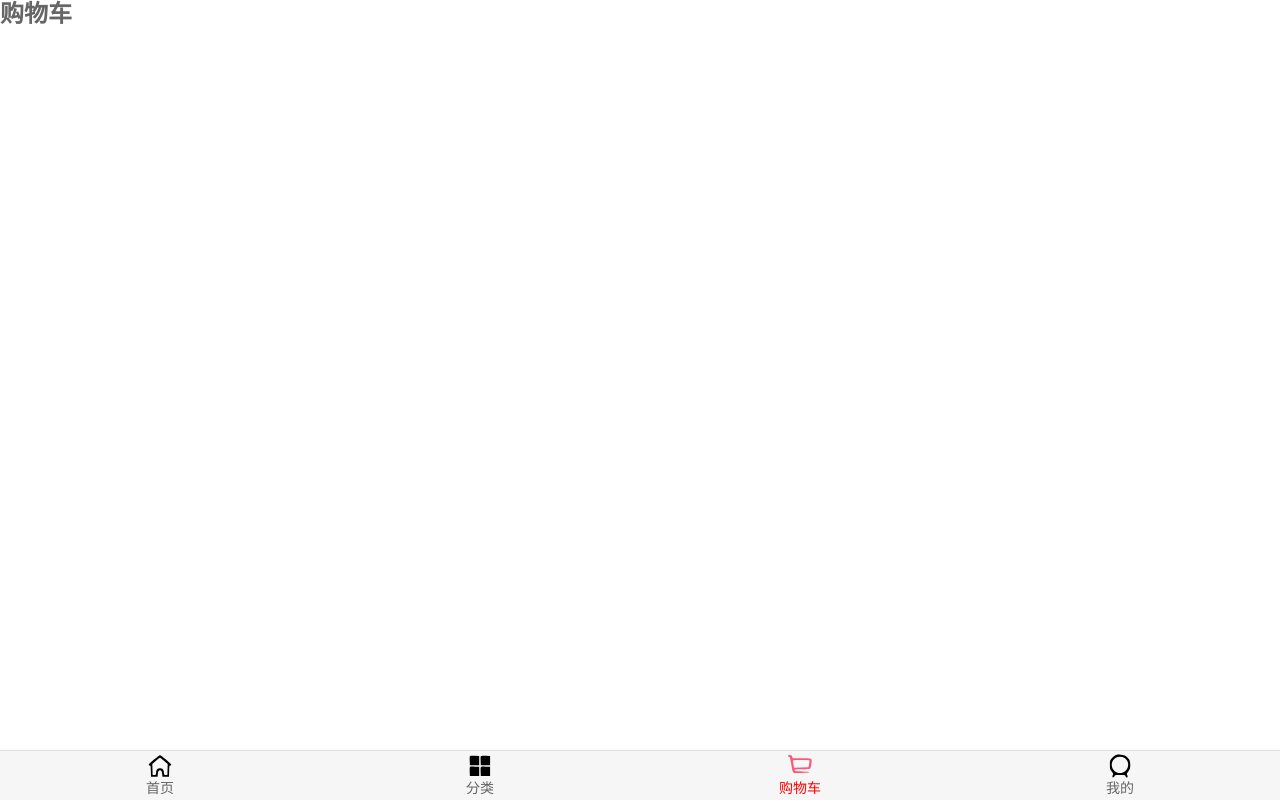
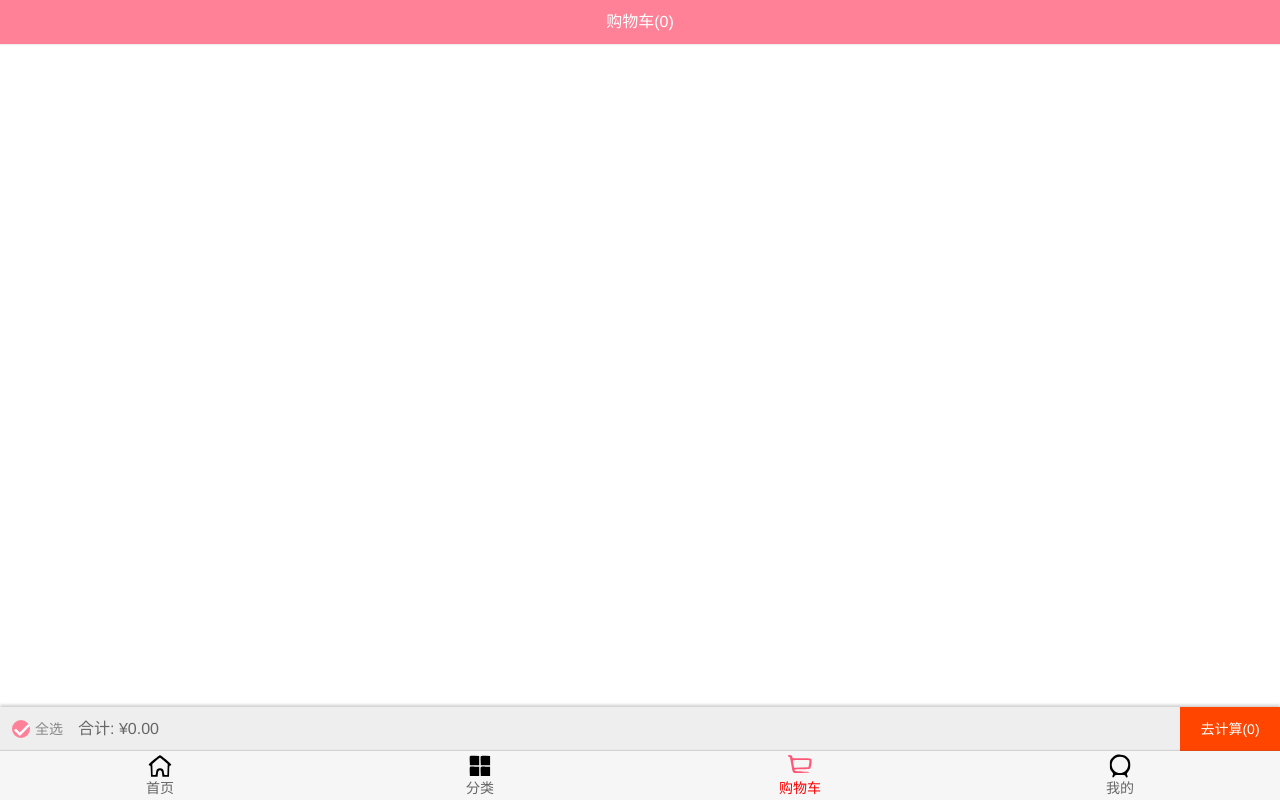
Before and after one commit to litongtong1996/vue-cl3.0, a Vue app: page /cart in a window 1280 px wide. Built offline with nearby package versions, Linux system fonts and the light colour scheme.

Commit message:
购物车商品的展示和价格计算

```diff
--- /dev/null
+++ b/src/components/content/checkButton/CheckButton.vue
@@ -0,0 +1,31 @@
+<template>
+  <div class="icon-selector" :class="{'selector-active': isChecked}">
+    <img src="~/assets/img/cart/tick.svg" alt />
+  </div>
+</template>
+<script>
+export default {
+  props: {
+    isChecked: {
+      type: Boolean,
+      default: true
+    }
+  }
+};
+</script>
+<style scoped>
+.icon-selector {
+  position: relative;
+  margin: 0;
+  width: 18px;
+  height: 18px;
+  border-radius: 50%;
+  border: 2px solid #ccc;
+  cursor: pointer;
+}
+
+.selector-active {
+  background-color: #ff8198;
+  border-color: #ff8198;
+}
+</style>
--- /dev/null
+++ b/src/store/getters.js
@@ -0,0 +1,8 @@
+export default {
+    cartLength(state){
+        return state.cartList.length
+    },
+    cartList(state){
+        return state.cartList
+    }
+}
--- a/src/store/index.js
+++ b/src/store/index.js
@@ -2,6 +2,7 @@
 import Vuex from "vuex"
 import mutations from "./mutations"
 import actions from "./actions"
+import getters from "./getters"
 
 // 1.安装插件
 Vue.use(Vuex)
@@ -12,7 +13,8 @@
 const store = new Vuex.Store({
   state,
   mutations,
-  actions
+  actions,
+  getters
   //   state: {
   //     cartList: []
   //   },
--- a/src/store/mutations.js
+++ b/src/store/mutations.js
@@ -6,6 +6,7 @@
   },
 //   addToCart(state, payload) {
   [ADD_TO_CART](state, payload) {
+    payload.checked = true
     state.cartList.push(payload)
   }
 }
--- a/src/views/cart/Cart.vue
+++ b/src/views/cart/Cart.vue
@@ -1,13 +1,49 @@
 <template>
-  <h2>购物车</h2>
+  <div class="cart">
+    <!-- 导航 -->
+    <Nav-bar class="nav-bar">
+      <div slot="center">购物车({{cartLength}})</div>
+    </Nav-bar>
+    <!-- 商品列表 -->
+    <Cart-list/>
+    <!-- 商品汇总 -->
+    <Cart-bottom-bar/>
+  </div>
 </template>
 
 <script>
-  export default {
-    name: "Cart"
+import NavBar from "components/common/navbar/NavBar";
+import CartList from "./childComps/CartList";
+import CartBottomBar from "./childComps/CartBottomBar"
+
+import { mapGetters } from "vuex";
+export default {
+  name: "Cart",
+  components: {
+    NavBar,
+    CartList,
+    CartBottomBar
+  },
+  computed: {
+    // 两种语法
+    ...mapGetters(["cartLength"])
+    // ...mapGetters({
+    //   length:'cartLength'
+    // })
+    // cartLength(){
+    //   // return this.$store.state.cartList.length
+    //   return this.$store.getters.cartLength
+    // }
   }
+};
 </script>
 
 <style scoped>
-
+.cart{
+  height: 100vh;
+}
+.nav-bar {
+  background-color: var(--color-tint);
+  color: #fff;
+}
 </style>
--- /dev/null
+++ b/src/views/cart/childComps/CartBottomBar.vue
@@ -0,0 +1,69 @@
+<template>
+  <div class="bottom-menu">
+    <Check-button class="select-all" />
+    <span>全选</span>
+    <span class="total-price">合计: ¥{{totalPrice}}</span>
+    <span class="buy-product">去计算({{checkLength}})</span>
+  </div>
+</template>
+<script>
+import CheckButton from "components/content/checkButton/CheckButton";
+import {mapGetters} from 'vuex'
+export default {
+  components: {
+    CheckButton
+  },
+  computed: {
+      ...mapGetters(['cartList']),
+    totalPrice(){
+        return this.cartList.filter(item =>{
+            return item.checked
+        }).reduce((preValue,item)=>{
+            return preValue + item.price * item.count
+        },0).toFixed(2)
+    },
+    checkLength(){
+        return this.cartList.filter(item =>item.checked).length
+    }
+  }
+};
+</script>
+<style scoped>
+.bottom-menu {
+  width: 100%;
+  height: 44px;
+  background-color: #eee;
+  position: fixed;
+  bottom: 49px;
+  left: 0;
+  box-shadow: 0 -2px 3px rgba(0, 0, 0, 0.2);
+  font-size: 14px;
+  color: #888;
+  line-height: 44px;
+  padding-left: 35px;
+  box-sizing: border-box;
+}
+
+.bottom-menu .select-all {
+  position: absolute;
+  line-height: 0;
+  left: 12px;
+  top: 13px;
+}
+
+.bottom-menu .total-price {
+  margin-left: 15px;
+  font-size: 16px;
+  color: #666;
+}
+
+.bottom-menu .buy-product {
+  background-color: orangered;
+  color: #fff;
+  width: 100px;
+  height: 44px;
+  text-align: center;
+  line-height: 44px;
+  float: right;
+}
+</style>
--- /dev/null
+++ b/src/views/cart/childComps/CartList.vue
@@ -0,0 +1,34 @@
+<template>
+  <div class="cart-list">
+    <Scroll class="center" ref="scroll">
+      <Cart-list-item v-for="(item,index) in cartList" :key="index" :item-info="item" />
+    </Scroll>
+  </div>
+</template>
+<script>
+import Scroll from "components/common/scroll/Scroll";
+import CartListItem from "./CartListItem";
+import { mapGetters } from "vuex";
+
+export default {
+  computed: {
+    ...mapGetters(["cartList"])
+  },
+  components: {
+    Scroll,
+    CartListItem
+  },
+  activated() {
+    this.$refs.scroll.refresh();
+  }
+};
+</script>
+<style scoped>
+.cart-list {
+  height: calc(100% - 44px - 49px - 40px);
+}
+.center {
+  height: 100%;
+  overflow: hidden;
+}
+</style>
--- /dev/null
+++ b/src/views/cart/childComps/CartListItem.vue
@@ -0,0 +1,100 @@
+<template>
+  <div id="shop-item">
+    <div class="item-selector">
+      <CheckButton :is-checked="itemInfo.checked" @click.native="checkClick"/>
+    </div>
+    <div class="item-img">
+      <img :src="itemInfo.imgage" alt="商品图片" />
+    </div>
+    <div class="item-info">
+      <div class="item-title">{{itemInfo.title}}</div>
+      <div class="item-desc">{{itemInfo.desc}}</div>
+      <div class="info-bottom">
+        <div class="item-price left">¥{{itemInfo.price}}</div>
+        <div class="item-count right">x{{itemInfo.count}}</div>
+      </div>
+    </div>
+  </div>
+</template>
+<script>
+import CheckButton from "components/content/checkButton/CheckButton";
+export default {
+  props: {
+    itemInfo: {
+      type: Object,
+      default() {
+        return {};
+      }
+    }
+  },
+  components: {
+    CheckButton
+  },
+  methods:{
+      checkClick(){
+          this.itemInfo.checked = !this.itemInfo.checked
+      }
+  }
+};
+</script>
+<style scoped>
+#shop-item {
+  width: 100%;
+  display: flex;
+  font-size: 0;
+  padding: 5px;
+  border-bottom: 1px solid #ccc;
+}
+
+.item-selector {
+  width: 20px;
+  display: flex;
+  justify-content: center;
+  align-items: center;
+}
+
+.item-title,
+.item-desc {
+  overflow: hidden;
+  white-space: nowrap;
+  text-overflow: ellipsis;
+}
+
+.item-img {
+  padding: 5px;
+  /*border: 1px solid #ccc;*/
+}
+
+.item-img img {
+  width: 80px;
+  height: 100px;
+  display: block;
+  border-radius: 5px;
+}
+
+.item-info {
+  font-size: 17px;
+  color: #333;
+  padding: 5px 10px;
+  position: relative;
+  overflow: hidden;
+}
+
+.item-info .item-desc {
+  font-size: 14px;
+  color: #666;
+  margin-top: 15px;
+}
+
+.info-bottom {
+  margin-top: 10px;
+  position: absolute;
+  bottom: 10px;
+  left: 10px;
+  right: 10px;
+}
+
+.info-bottom .item-price {
+  color: orangered;
+}
+</style>
```
